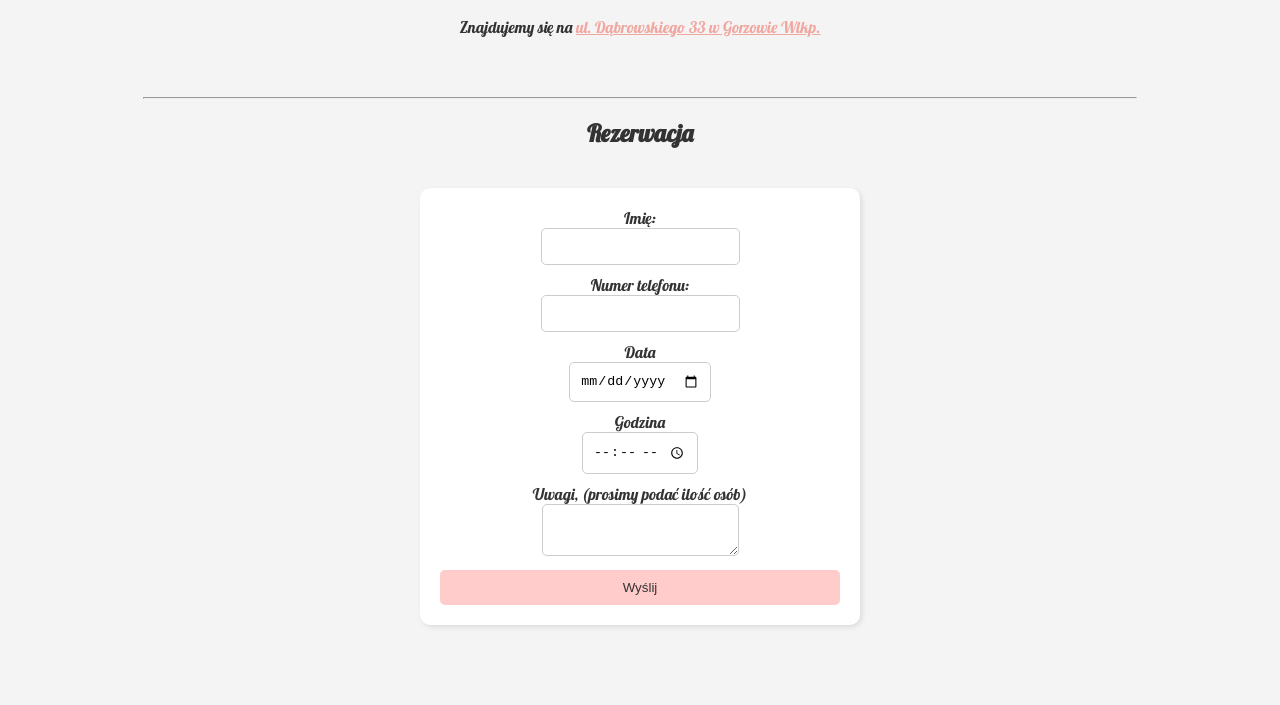
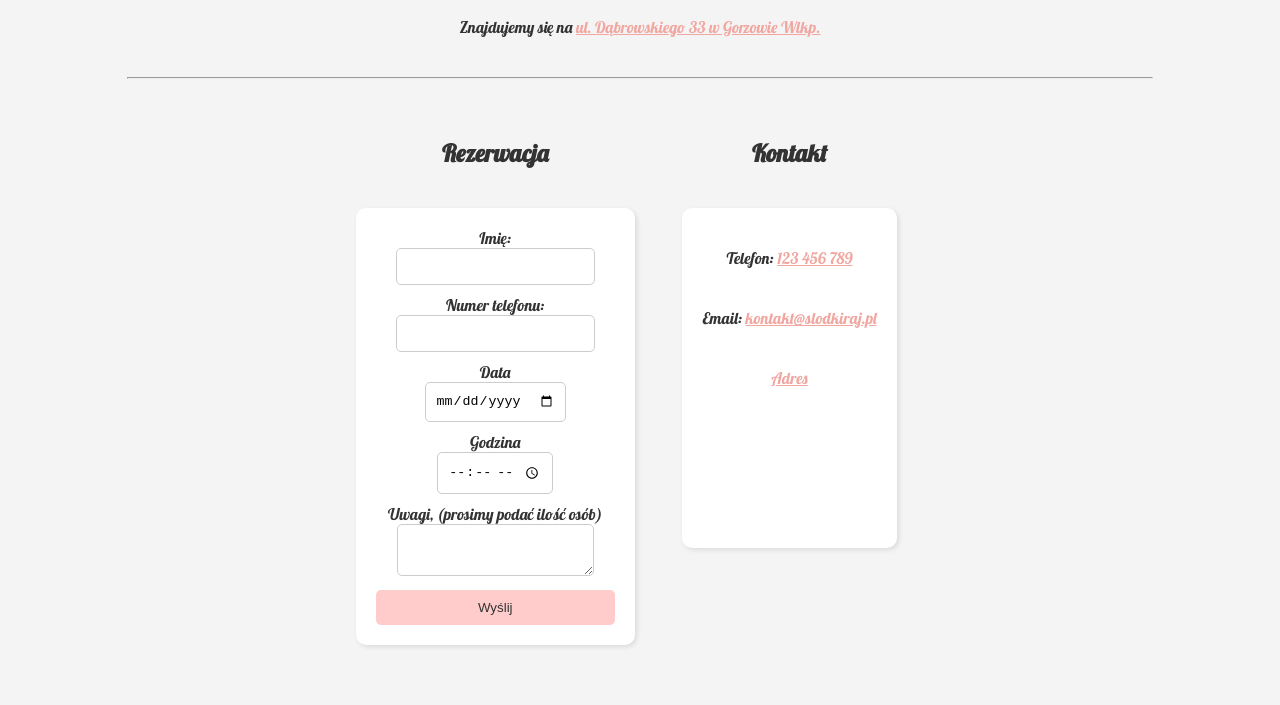
Before and after one commit to antekstt/szkola, a plain HTML site: page witryny/projekt-cukiernia/index.html in a window 1280 px wide. Shown: the part 4403-5108 px from the top of the page. Before the commit the page ends 5068 px from the top, so only its background shows below. Drawn offline with Linux system fonts and the light colour scheme.

Commit message:
dodanie sekcji kontakt i jej integracja

```diff
--- a/witryny/projekt-cukiernia/index.html
+++ b/witryny/projekt-cukiernia/index.html
@@ -168,15 +168,16 @@
         <p>Znajdujemy się na <a class="miejsce-a" href="https://g.co/kgs/ip3k8Gk">ul. Dąbrowskiego 33 w Gorzowie Wlkp.</a></p>
     </section>
 
+    <hr style="color:black; width: 80%; margin: 0 auto;">
 
+    <div class="container">
         <section id="rezerwacja">
-        <hr style="color:black; width: 80%; margin: 0 auto;">
             <h2>Rezerwacja</h2>
             <form id="form">
                 <div id="form-container">
                     <label for="name">Imię:</label> <br>
                     <input type="text" id="name" required> <br>
-                <label for="tel">Numer telefonu:</label>  <br>                    <!-- formularz -->
+                    <label for="tel">Numer telefonu:</label>  <br>
                     <input type="tel" id="tel" required> <br>
                     <label for="message">Data</label> <br>
                     <input type="date" id="data" required> <br>
@@ -186,12 +187,21 @@
                     <textarea id="message" required></textarea> <br>
                     <button type="submit">Wyślij</button>
                 </div>
-            <div id="success-message" style="display: none;"> <!-- Success message div -->
+                <div id="success-message" style="display: none;">
                     Rezerwacja została wysłana do rozpatrzenia. Skontaktujemy się z państwem w najbliższym czasie w celu potwierdzenia rezerwacji.
                 </div>
             </form>
         </section>
 
+        <section id="kontakt">
+            <h2>Kontakt</h2>
+            <div class="kontakt-info">
+                <p>Telefon: <a href="tel:123-456-789">123 456 789</a></p>
+                <p>Email: <a href="mailto:kontakt@slodkiraj.pl">kontakt@slodkiraj.pl</a></p>
+                <p><a href="#miejsce">Adres</a></p>
+            </div>
+        </section>
+    </div>
 
 </body>
 </html>
--- a/witryny/projekt-cukiernia/style.css
+++ b/witryny/projekt-cukiernia/style.css
@@ -346,13 +346,32 @@ section p {
     border-radius: 5px;
 }
 
+.container {
+    display: flex; /* Ustawiamy kontener jako flexbox */
+    justify-content: space-between; /* Rozmieszczamy sekcje z odstępem między nimi */
+    padding: 20px; /* Dodajemy padding dla lepszego wyglądu */
+    max-width: 1200px; /* Ograniczamy szerokość kontenera */
+    margin: 0 auto; /* Wyśrodkowanie kontenera */
+}
+
+#rezerwacja, #kontakt {
+    flex: 1;
+    display: flex;
+    flex-direction: column;
+}
+
+#rezerwacja {
+    flex: 1; /* Formularz zajmuje dostępną przestrzeń */
+    margin-right: 20px; /* Dodajemy odstęp między formularzem a sekcją kontaktu */
+}
+
 /* Formularz */
 #form {
     display: flex;
     flex-direction: column;
     width: 100%;
     max-width: 400px;
-    margin: 20px auto;
+    margin: 20px 0; /* Zmieniamy margines, aby nie był wyśrodkowany */
     padding: 20px;
     background-color: #fff;
     border-radius: 10px;
@@ -374,6 +393,26 @@ section p {
     color: #333;
     border-radius: 5px;
     cursor: pointer;
+}
+
+.kontakt-info {
+    flex: 1; /* Sekcja kontaktu zajmuje dostępną przestrzeń */
+    max-width: 400px; /* Ograniczamy szerokość sekcji kontaktu */
+    display: flex;
+    flex-direction: column;
+    align-items: center; /* Wyrównujemy tekst do lewej */
+    padding: 20px;
+    background-color: #fff;
+    border-radius: 10px;
+    box-shadow: 2px 2px 5px rgba(0,0,0,0.1);
+    text-align: center;
+    max-height: 300px;
+    height: 300px;
+    margin: 20px 0;
+}
+
+#kontakt a{
+    color: #f1a6a0;
 }
 
 /* Responsywność */
@@ -422,4 +461,17 @@ section p {
     nav ul li {
         margin: 10px 0;
     }
+
+    .container {
+        flex-direction: column; /* Sekcje jedna pod drugą */
+    }
+
+    #rezerwacja {
+        margin-right: 0; /* Usuwamy odstęp między sekcjami */
+        margin-bottom: 20px; /* Dodajemy odstęp na dole */
+    }
+
+    #kontakt {
+        max-width: 100%; /* Sekcja kontaktu zajmuje całą szerokość */
+    }
 }
```
Lines whose indentation alone changed are shown as unchanged.
